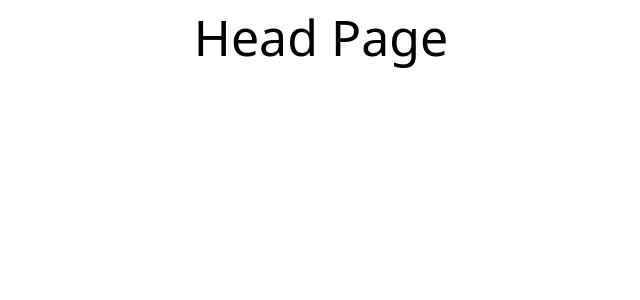
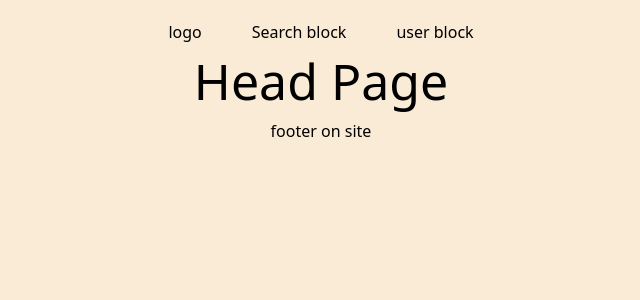
Before and after one commit to romanbarinov84/NEXT-JS.Market, a Next.js app: page / in a window 1280 px wide. Shown: the top 300 px of the page, without its empty margins (319-959 px from the left). Built offline with nearby package versions, Linux system fonts and the light colour scheme.

Commit message:
start create Header block

```diff
--- a/src/app/globals.css
+++ b/src/app/globals.css
@@ -19,8 +19,27 @@
   }*/
 }
 
+html,body{
+  padding: 0;
+  margin: 0;
+}
+
 body {
+  display: flex;
+  width: 100%;
+  min-height: 100vh;
+  justify-content:center;
   background: var(--background);
   color: var(--foreground);
   font-family: var( --font-sans);
 }
+
+.wrapper{
+  display: flex;
+  width: 100%;
+  padding: 20px;
+  margin: 0 auto;
+  align-items: center;
+  flex-direction: column;
+  background-color: antiquewhite;
+}
--- a/src/app/layout.tsx
+++ b/src/app/layout.tsx
@@ -1,13 +1,13 @@
 import type { Metadata } from "next";
-import {Rubik} from "next/font/google";
+import { Rubik } from "next/font/google";
 import "./globals.css";
+import { Header } from "@/components/Header/Header";
+import { Footer } from "@/components/Footer/Footer";
 
 const rubik = Rubik({
   variable: "--font-Rubik",
-  subsets: ["latin","cyrillic"],
+  subsets: ["latin", "cyrillic"],
 });
-
-
 
 export const metadata: Metadata = {
   title: "Галя Балувана",
@@ -21,10 +21,12 @@ export default function RootLayout({
 }>) {
   return (
     <html lang="en">
-      <body
-        className={`${rubik.variable} font-sans`}
-      >
-        {children}
+      <body className={`${rubik.variable} font-sans`}>
+        <div className="wrapper">
+          <Header />
+          {children}
+          <Footer />
+        </div>
       </body>
     </html>
   );
--- /dev/null
+++ b/src/components/Footer/Footer.tsx
@@ -0,0 +1,8 @@
+export function Footer(){
+
+    return(
+        <div>
+            <h1>footer on site</h1>
+        </div>
+    )
+}
--- /dev/null
+++ b/src/components/Header/Header.tsx
@@ -0,0 +1,14 @@
+import { HeaderUserBlock } from "./HeaderUserBlock";
+import { LogoBlock } from "./LogoBlock";
+import { SearchBlock } from "./SearchBlock";
+
+export function Header(){
+
+    return(
+        <div style={{display:"flex",justifyContent:"space-between",gap:"50px"}}>
+            <LogoBlock/>
+            <SearchBlock/>
+            <HeaderUserBlock/>
+        </div>
+    )
+}
--- /dev/null
+++ b/src/components/Header/HeaderUserBlock.tsx
@@ -0,0 +1,9 @@
+
+export function HeaderUserBlock(){
+
+    return(
+        <div>
+            <h1>user block</h1>
+        </div>
+    )
+}
--- /dev/null
+++ b/src/components/Header/LogoBlock.tsx
@@ -0,0 +1,8 @@
+export function LogoBlock(){
+
+    return(
+        <div>
+            <h1>logo</h1>
+        </div>
+    )
+}
--- /dev/null
+++ b/src/components/Header/SearchBlock.tsx
@@ -0,0 +1,8 @@
+export function SearchBlock(){
+
+    return(
+        <div>
+            <h1>Search block</h1>
+        </div>
+    )
+}
```
